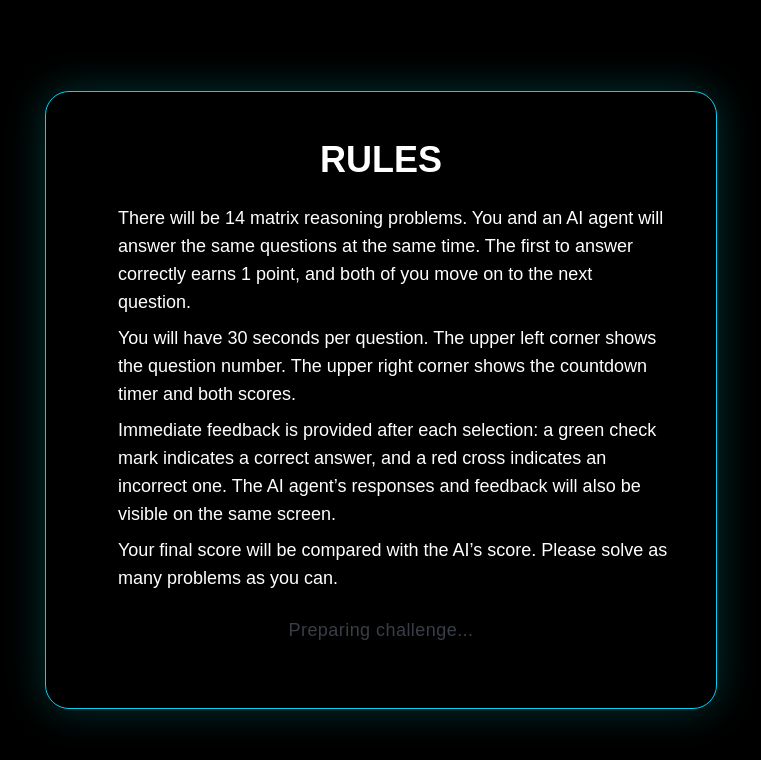
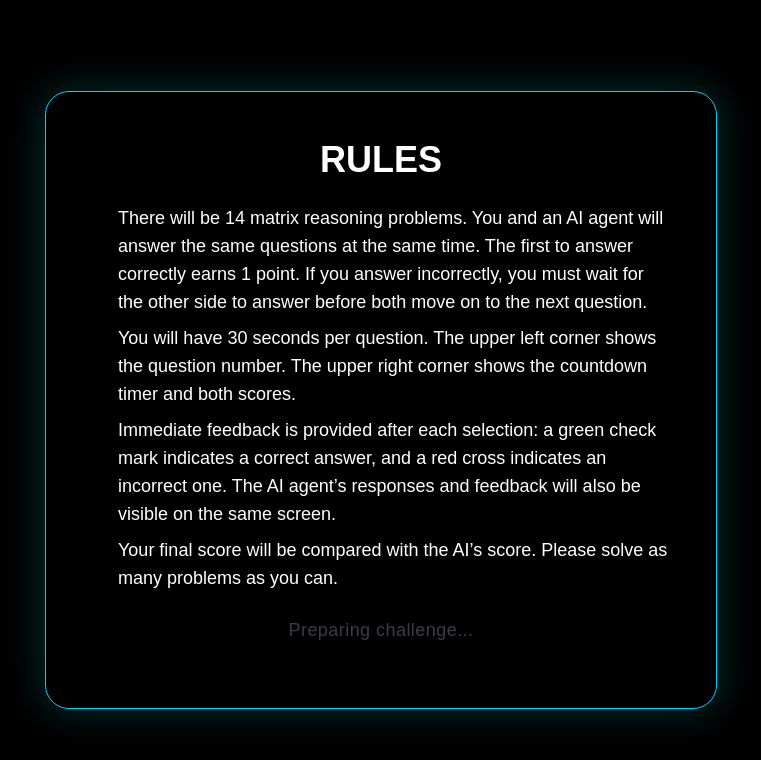
Before and after one commit to JiyeSun/compexp, a Next.js app: page / in a window 1280 px wide. Both pictures are taken after a click on the button "BEGIN". Shown: the top 760 px of the page, without its empty margins (259-1020 px from the left). Built offline with nearby package versions, Linux system fonts and the light colour scheme.

Commit message:
Update page.tsx

```diff
--- a/app/page.tsx
+++ b/app/page.tsx
@@ -469,8 +469,9 @@ export default function Home() {
             <div className="mt-6 space-y-2 text-lg text-white text-left pl-6">
               <p>
                 There will be 14 matrix reasoning problems. You and an AI agent will answer the same questions
-                at the same time. The first to answer correctly earns 1 point, and both of you move on to the
-                next question.
+                at the same time.
+                The first to answer correctly earns 1 point.
+                If you answer incorrectly, you must wait for the other side to answer before both move on to the next question.
               </p>
               <p>
                 You will have 30 seconds per question. The upper left corner shows the question number. The
```
